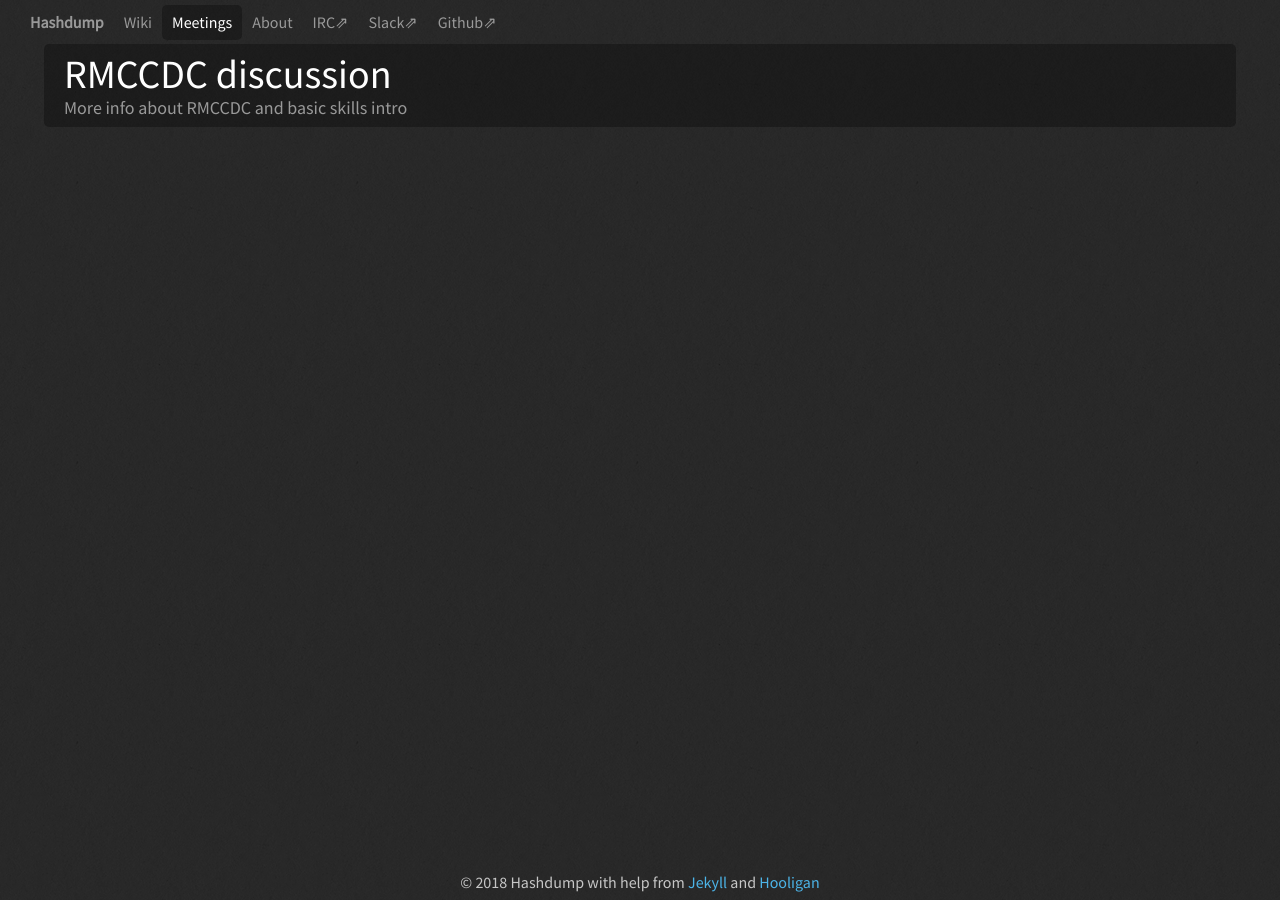
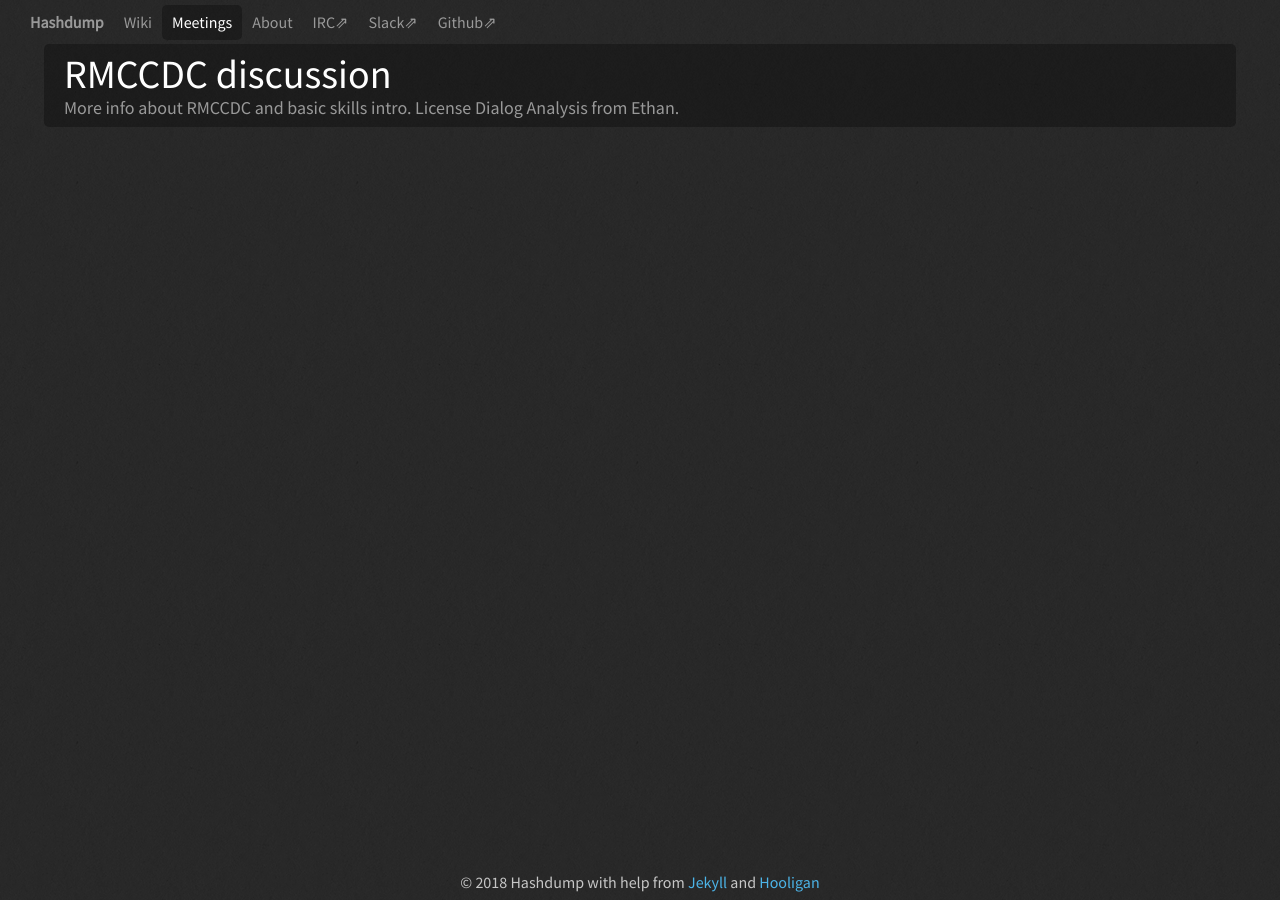
Before and after one commit to Hashdump/old-hashdump-site, a Jekyll site: the page built from _posts/2018-1-30-rmccdc-discussion.md, in a window 1280 px wide. Built offline with Jekyll 4.4.1, drawn with Linux system fonts in a browser that asks for light colours.

Commit message:
Update 2018-1-30-rmccdc-discussion.md

```diff
--- a/_posts/2018-1-30-rmccdc-discussion.md
+++ b/_posts/2018-1-30-rmccdc-discussion.md
@@ -1,4 +1,4 @@
 ---
 title: RMCCDC discussion
-tagline: More info about RMCCDC and basic skills intro
+tagline: More info about RMCCDC and basic skills intro. License Dialog Analysis from Ethan.
 ---
```
